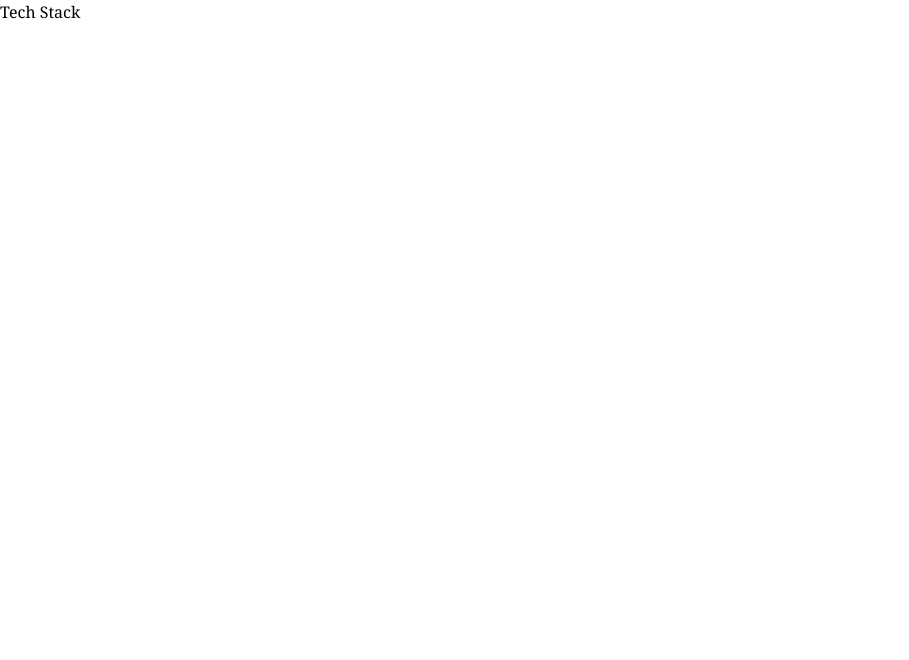
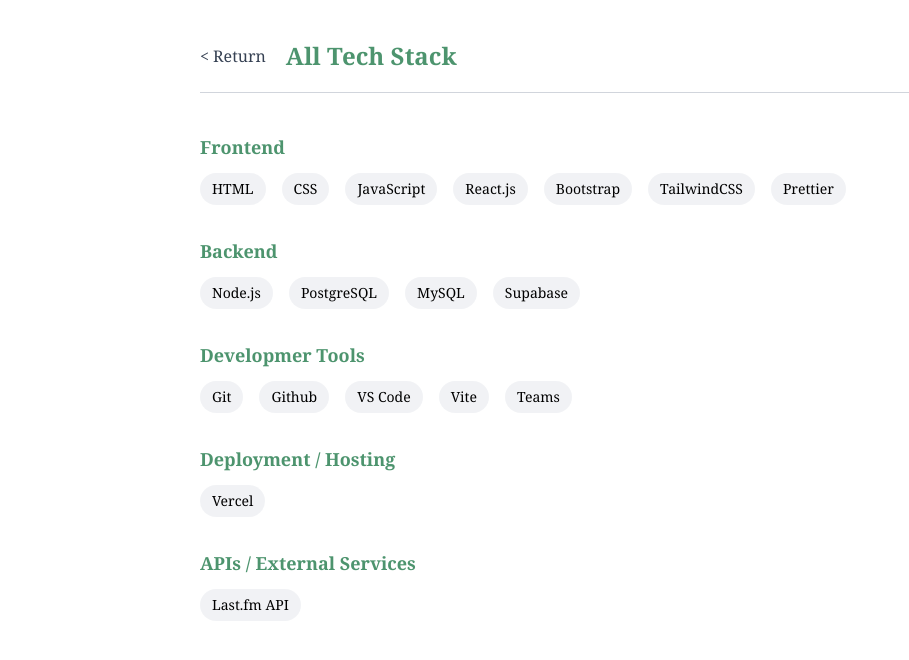
Before and after one commit to giacomoverdura/JGPortfolio, a React (Vite) app: page /TechStack in a window 1280 px wide. Shown: the top 660 px of the page, without its empty margins (0-909 px from the left). Built offline with nearby package versions, Linux system fonts and the light colour scheme.

Commit message:
create: tech stack ui pages

```diff
--- a/index.html
+++ b/index.html
@@ -2,9 +2,9 @@
 <html lang="en">
   <head>
     <meta charset="UTF-8" />
-    <link rel="icon" type="image/svg+xml" href="/favicon.svg" />
+
     <meta name="viewport" content="width=device-width, initial-scale=1.0" />
-    <title>jgportfolio</title>
+    <title>< JamesDev /></title>
   </head>
   <body>
     <div id="root"></div>
--- a/src/index.css
+++ b/src/index.css
@@ -3,3 +3,18 @@
 * {
   font-family: Cambria, Cochin, Georgia, Times, 'Times New Roman', serif;
 }
+
+@keyframes fadeIn {
+  from {
+    opacity: 0;
+    transform: translateY(20px);
+  }
+  to {
+    opacity: 1;
+    transform: translateY(0);
+  }
+}
+
+.animate-fadeIn {
+  animation: fadeIn 0.4s ease-out;
+}
--- a/src/pages/Index.tsx
+++ b/src/pages/Index.tsx
@@ -2,7 +2,7 @@
 
 export default function Index() {
   return (
-    <div className="max-w-[1200px] w-full mx-auto px-6 md:px-20 lg:px-40 pt-10 md:pt-20">
+    <div className="max-w-[1200px] w-full mx-auto px-6 md:px-20 lg:px-40 pt-10 md:pt-10 animate-fadeIn">
 
       <Header />
       <About />
--- a/src/pages/NotFound.tsx
+++ b/src/pages/NotFound.tsx
@@ -1,8 +1,10 @@
 export default function NotFound() {
   return (
-    <div className="not-found">
-      <h1>404 Not Found</h1>
-      <p>The page you are looking for does not exist.</p>
+    <div className="flex justify-center items-center h-screen">
+      <div className="text-center">
+        <h1 className="text-8xl font-bold text-green-700">404 Not Found</h1>
+        <p className="mt-4 text-lg">The page you are looking for does not exist.</p>
+      </div>
     </div>
   );
 }
--- a/src/pages/TechStack.tsx
+++ b/src/pages/TechStack.tsx
@@ -1,8 +1,43 @@
 export default function TechStack() {
+
+  const techStackData = [
+    {
+      stackLabel : "Frontend",
+      stackItems : ["HTML", "CSS", "JavaScript", "React.js", "Bootstrap", "TailwindCSS", "Prettier"]
+    },
+    {
+      stackLabel : "Backend",
+      stackItems : ["Node.js", "PostgreSQL", "MySQL", "Supabase"]
+    },
+    {
+      stackLabel : "Developmer Tools",
+      stackItems : ["Git", "Github", "VS Code", "Vite", "Teams"]
+    },
+    {
+      stackLabel : "Deployment / Hosting",
+      stackItems : ["Vercel"]
+    },
+    {
+      stackLabel : "APIs / External Services",
+      stackItems : ["Last.fm API"]
+    }
+  ]
   return (
-    <div className="TechStack">
-      <h1>Tech Stack</h1>
-
+    <div className="max-w-[1200px] w-full mx-auto px-6 md:px-20 lg:px-40 pt-10 md:pt-10 animate-fadeIn">
+      <div className="mb-10 border-b border-gray-300 pb-5 flex gap-5 items-center">
+        <a href="../" className="text-gray-700 hover:text-green-800">{'<'} Return</a>
+        <h1 className="font-bold text-green-800/70 text-2xl">All Tech Stack</h1>
+      </div>
+      {techStackData.map((techstack, index) => (
+      <div key={index} className="mb-8 gap-5 items-center">
+        <h1 className="font-semibold text-green-800/70 text-lg">{techstack.stackLabel}</h1>
+        <div className="mt-3 flex justify-start items-center gap-4">
+          {techstack.stackItems.map((item, i) => (
+            <span key={i} className="bg-gray-300/30 hover:bg-gray-300/50 text-sm rounded-full px-3 py-1.5">{item}</span>
+          ))}
+        </div>
+      </div>
+      ))}
     </div>
   );
 }
```
Also changed, not shown: 1 other file (tests, documents, lock files or other folders).
